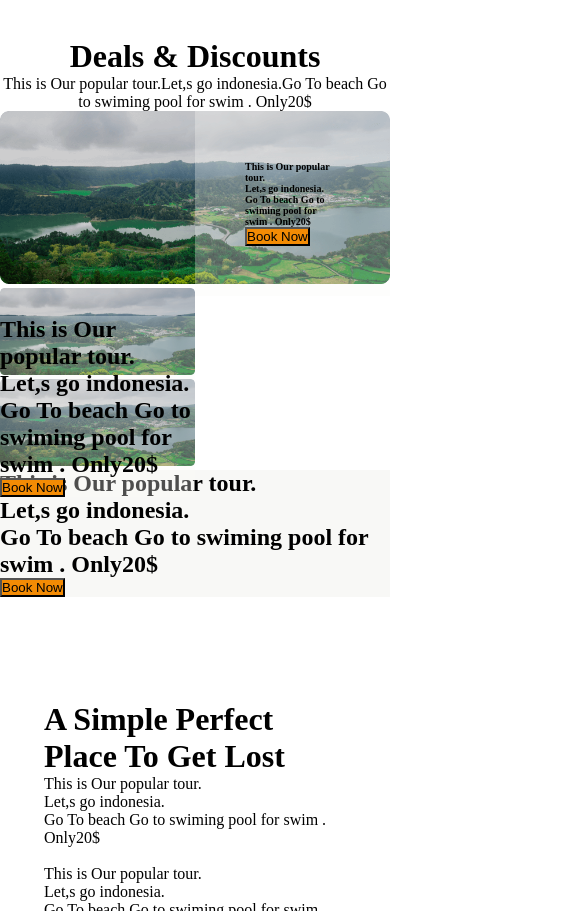
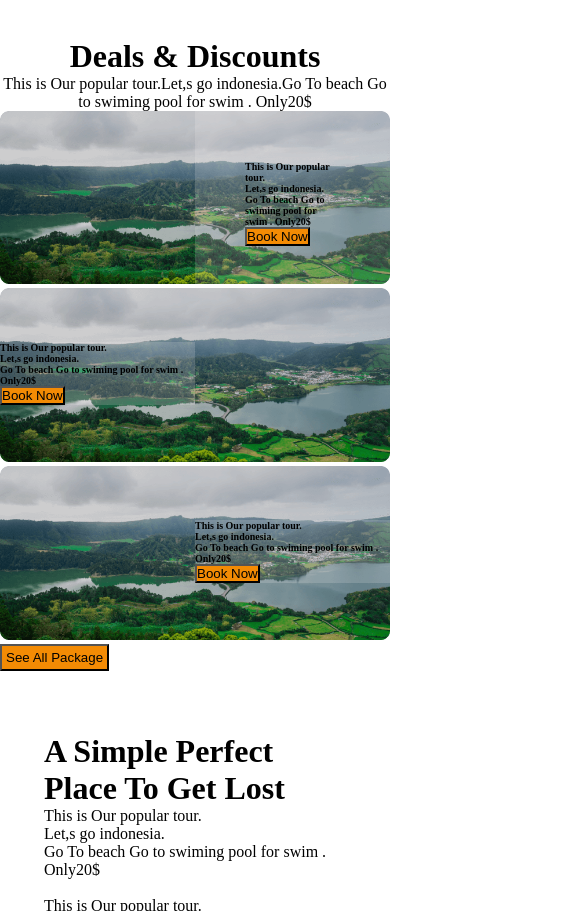
Before and after one commit to FerdausAhmedNasim/B9A2-Hero-Travel, a plain HTML site: page index.html in a window 390 px wide. Shown: the part 4543-5454 px from the top of the page, 585 px wide, since content can reach past the window. Drawn offline with Linux system fonts and the light colour scheme.

Commit message:
Paragraph align update and Rearrange

```diff
--- a/Style/Resposibe.css
+++ b/Style/Resposibe.css
@@ -12,11 +12,13 @@
     }
 
     .amazone-pic{
-        background-image:url("../Images/Group13.png");
+
         height: 20vh;
         width: 40vh;
         position: relative;
     }
+
+
 
         .button{
             padding: 0px 0px;
@@ -87,25 +89,23 @@
     }
     .bp-2{
         padding: 0px;
-        background-color: rgba(248, 248, 246, 0.315);
+        background-color:  rgba(245, 240, 240, 0.171);
         position: absolute;
         top: 30%;
         right: 50%;
     }
-    .bdi-2{
-        width: 50%;
-    }
+
 
     .bp-3{
         padding: 0px;
-        background-color: rgb(248, 248, 246);
-        flex-direction: column;
-        position: static;
-    }
-    .bdi-3{
-        width: 50%;
+        background-color:  rgba(245, 240, 240, 0.171);
+        position: absolute;
     }
 
+    .button1{
+        padding: 4px 4px;
+        background-color: rgb(243, 139, 4);
+    }
     .amazone-text{
         font-size: smaller;
     }
@@ -128,14 +128,14 @@
         margin: 0 auto;
         padding: 10px;
     }
-    .bh1{
+    .bh1,.bh2,.bh3{
         font-size: x-small;
         margin: 0 auto;
     }
 
     .bp-1{
         padding: 50px;
-        background-color: rgba(248, 248, 246, 0.315);
+        background-color: rgba(245, 240, 240, 0.171);
         position: absolute;
         top: 0%;
         left: 50%;
--- a/Style/blog.css
+++ b/Style/blog.css
@@ -54,11 +54,7 @@ position: absolute;
     background-color: rgb(243, 139, 4);
 }
 
-.button1{
-    padding: 4px 4px;
-    background-color: rgb(243, 139, 4);
-    margin: 0 600px;
-}
+
 
 .input1{
     font-size: 2rem;
@@ -172,7 +168,7 @@ position: absolute;
 }
 .bp-1{
     padding: 50px;
-    background-color: rgba(248, 248, 246, 0.315);
+    background-color: rgba(245, 240, 240, 0.171);
     position: absolute;
     top: 30%;
     left: 50%;
@@ -189,7 +185,7 @@ position: absolute;
 }
 .bp-2{
     padding: 50px;
-    background-color: rgba(248, 248, 246, 0.315);
+    background-color: rgba(245, 240, 240, 0.171);
     position: absolute;
     top: 30%;
     right: 50%;
@@ -197,10 +193,13 @@ position: absolute;
 .bdi-2{
     width: 100%;
 }
+.bonus-deal-3{
+    position: relative;
 
+}
 .bp-3{
     padding: 50px;
-    background-color: rgba(248, 248, 246, 0.315);
+    background-color: rgba(245, 240, 240, 0.171);
     position: absolute;
     top: 30%;
     left: 50%;
@@ -208,7 +207,11 @@ position: absolute;
 .bdi-3{
     width: 100%;
 }
-
+.button1{
+    padding: 2px 2px;
+    background-color: rgb(243, 139, 4);
+    margin:0 auto;
+}
 
 
 .la-bonus{
```
